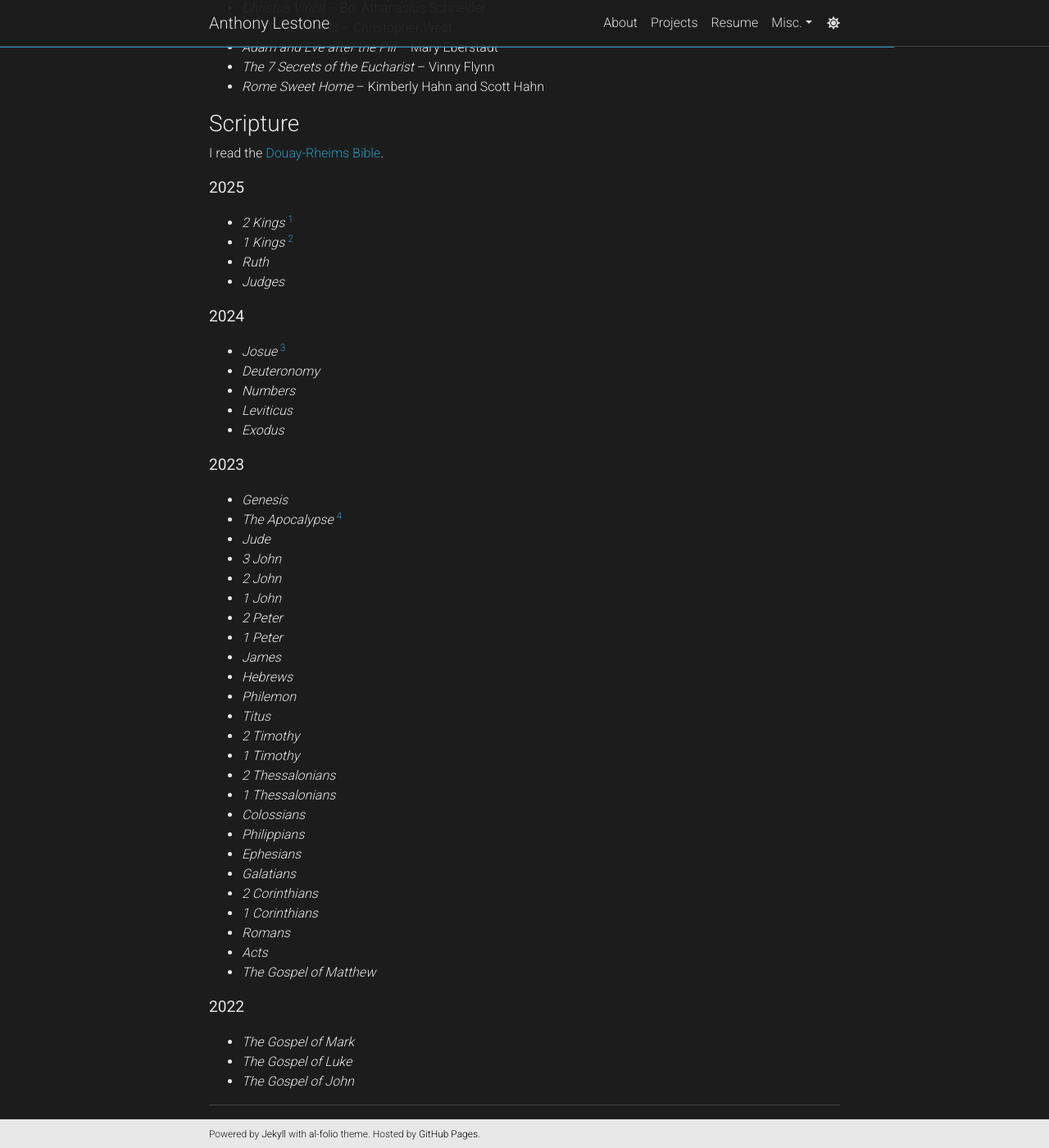
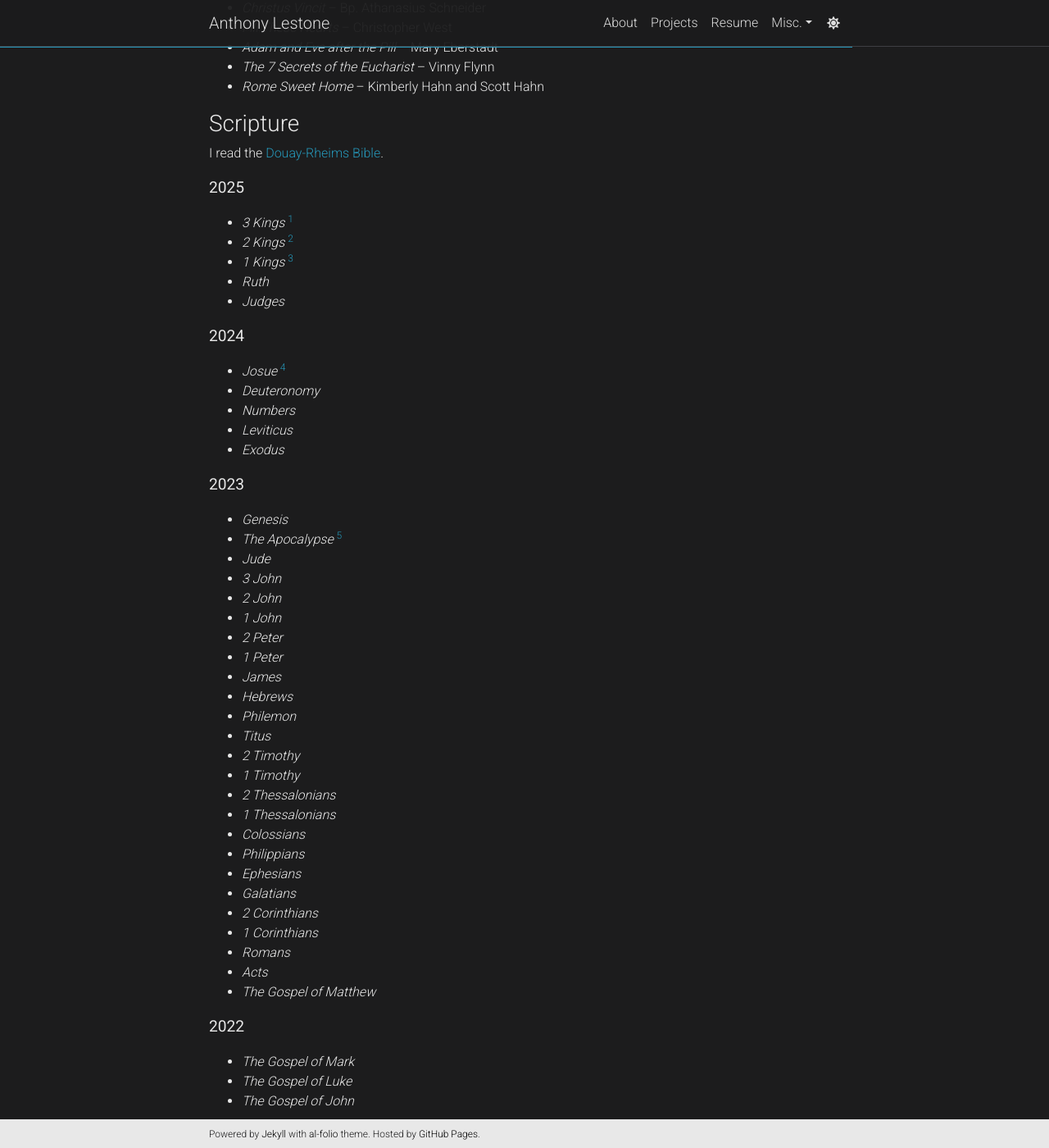
Before and after one commit to anthonylestone/anthonylestone.github.io, a Jekyll site: the page built from _pages/readinglist.md, in a window 1280 px wide and 1400 px high, scrolled down 1120 px. Shown: the whole window at 82% size. Built offline with Jekyll 4.4.1, drawn with Linux system fonts in a browser that asks for light colours; comment, search, counter and statistics services are not loaded; a style sheet for code colours, icons or effects is not loaded.

Commit message:
finished 3 Kings, renumbered footnotes

```diff
--- a/_pages/readinglist.md
+++ b/_pages/readinglist.md
@@ -57,14 +57,15 @@ I read the [Douay-Rheims Bible](https://tanbooks.com/products/books/douay-rheims
 
 <b><big>2025</big></b>
 
-- *2 Kings* [^1]
-- *1 Kings* [^2]
+- *3 Kings* [^1]
+- *2 Kings* [^2]
+- *1 Kings* [^3]
 - *Ruth*
 - *Judges*
 
 <b><big>2024</big></b>
 
-- *Josue* [^3]
+- *Josue* [^4]
 - *Deuteronomy*
 - *Numbers*
 - *Leviticus*
@@ -73,7 +74,7 @@ I read the [Douay-Rheims Bible](https://tanbooks.com/products/books/douay-rheims
 <b><big>2023</big></b>
 
 - *Genesis*
-- *The Apocalypse* [^4]
+- *The Apocalypse* [^5]
 - *Jude*
 - *3 John*
 - *2 John*
@@ -106,7 +107,8 @@ I read the [Douay-Rheims Bible](https://tanbooks.com/products/books/douay-rheims
 
 ---
 
-[^1]: Also known as *2 Samuel*
-[^2]: Also known as *1 Samuel*
-[^3]: Also known as *Joshua*
-[^4]: Also known as *Revelation*
+[^1]: Also known as *1 Kings*
+[^2]: Also known as *2 Samuel*
+[^3]: Also known as *1 Samuel*
+[^4]: Also known as *Joshua*
+[^5]: Also known as *Revelation*
```
